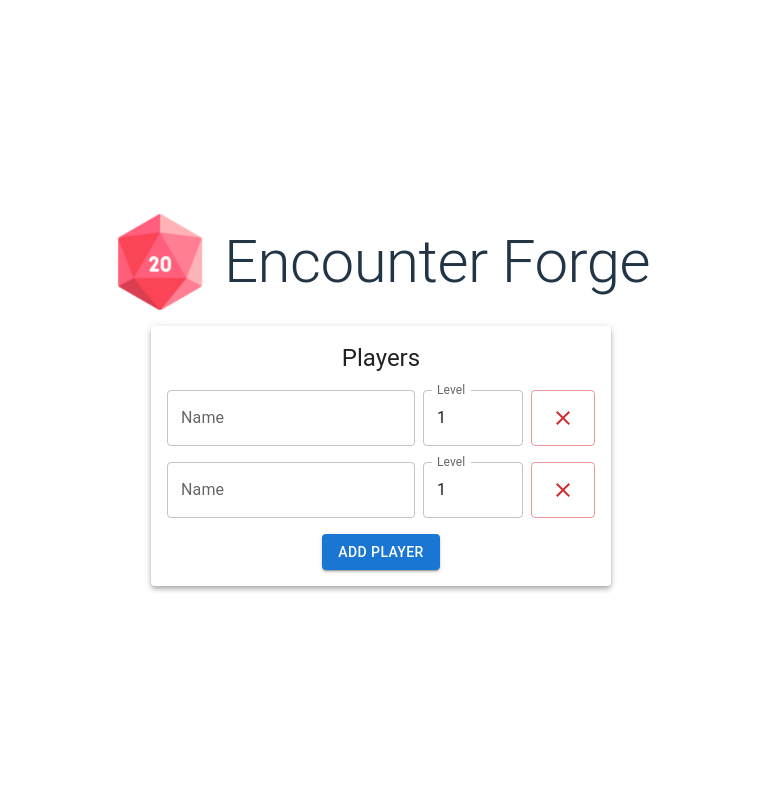
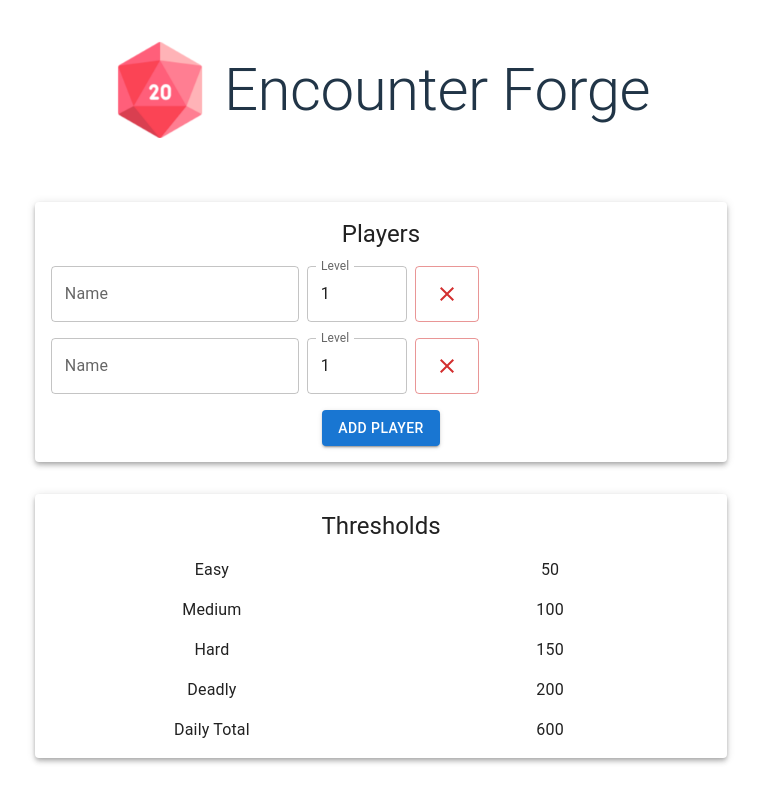
Before and after one commit to eth0net/encounter-forge, a React (Vite) app: page / in a window 1280 px wide. Shown: the whole page, without its empty margins (259-1020 px from the left). Built offline with nearby package versions, Linux system fonts and the light colour scheme.

Commit message:
add thresholds

```diff
--- a/src/components/Forge.tsx
+++ b/src/components/Forge.tsx
@@ -4,6 +4,7 @@ import { useState } from 'react';
 import Player from '../models/Player';
 import PlayerList from './PlayerList';
 import d20 from '/src/assets/d20.png';
+import { Thresholds } from './Thresholds';
 
 const defaultPlayers = [new Player(), new Player()];
 
@@ -12,13 +13,17 @@ export function Forge() {
 
   return (
     <>
-      <Stack direction='row' alignItems='center' spacing={2} mb={2}>
+      <Stack direction='row' alignItems='center' justifyContent='center' spacing={2} mb={8}>
         <img src={d20} className='logo d20' alt='d20' height={96} />
         <Typography variant='h2'>Encounter Forge</Typography>
       </Stack>
 
-      <Stack direction='row' justifyContent='space-around'>
-        <PlayerList players={players} setPlayers={setPlayers} />
+      <Stack direction='row' spacing={4}>
+        <Stack spacing={4}>
+          <PlayerList players={players} setPlayers={setPlayers} />
+
+          <Thresholds players={players} />
+        </Stack>
       </Stack>
     </>
   );
--- a/src/components/PlayerList.tsx
+++ b/src/components/PlayerList.tsx
@@ -23,16 +23,18 @@ export function PlayerList({ players, setPlayers }: PlayersProps) {
       <Stack spacing={2} p={2}>
         <Typography variant='h5'>Players</Typography>
 
-        {players && players.map((player, index) =>
-          <Stack spacing={2} >
+        {players &&
+          <Stack spacing={2}>
+            {players.map((player, index) =>
               <PlayerItem
                 key={index}
                 player={player}
                 onUpdate={(player: Player) => updatePlayer(index, player)}
                 onDelete={() => deletePlayer(index)}
               />
+            )}
           </Stack>
-        )}
+        }
 
         {players?.length === 0 &&
           <Typography>No players</Typography>
--- /dev/null
+++ b/src/components/Thresholds.tsx
@@ -0,0 +1,103 @@
+import Grid from '@mui/material/Grid';
+import Typography from '@mui/material/Typography';
+import { useMemo } from 'react';
+import Player from '../models/Player';
+import Paper from '@mui/material/Paper';
+
+export function Thresholds({ players }: ThresholdsProps) {
+  const calculateThresholds = () => {
+    const xp_table = [
+      { easy: 25, medium: 50, hard: 75, deadly: 100, daily: 300 },
+      { easy: 50, medium: 100, hard: 150, deadly: 200, daily: 600 },
+      { easy: 75, medium: 150, hard: 225, deadly: 400, daily: 1200 },
+      { easy: 125, medium: 250, hard: 375, deadly: 500, daily: 1700 },
+      { easy: 250, medium: 500, hard: 750, deadly: 1100, daily: 3500 },
+      { easy: 300, medium: 600, hard: 900, deadly: 1400, daily: 4000 },
+      { easy: 350, medium: 750, hard: 1100, deadly: 1700, daily: 5000 },
+      { easy: 450, medium: 900, hard: 1400, deadly: 2100, daily: 6000 },
+      { easy: 550, medium: 1100, hard: 1600, deadly: 2400, daily: 7500 },
+      { easy: 600, medium: 1200, hard: 1900, deadly: 2800, daily: 9000 },
+      { easy: 800, medium: 1600, hard: 2400, deadly: 3600, daily: 10500 },
+      { easy: 1000, medium: 2000, hard: 3000, deadly: 4500, daily: 11500 },
+      { easy: 1100, medium: 2200, hard: 3400, deadly: 5100, daily: 13500 },
+      { easy: 1250, medium: 2500, hard: 3800, deadly: 5700, daily: 15000 },
+      { easy: 1400, medium: 2800, hard: 4300, deadly: 6400, daily: 18000 },
+      { easy: 1600, medium: 3200, hard: 4800, deadly: 7200, daily: 20000 },
+      { easy: 2000, medium: 3900, hard: 5900, deadly: 8800, daily: 25000 },
+      { easy: 2100, medium: 4200, hard: 6300, deadly: 9500, daily: 27000 },
+      { easy: 2400, medium: 4900, hard: 7300, deadly: 10900, daily: 30000 },
+      { easy: 2800, medium: 5700, hard: 8500, deadly: 12700, daily: 40000 },
+    ];
+
+    const thresholds = { easy: 0, medium: 0, hard: 0, deadly: 0, daily: 0 };
+
+    players.forEach(player => {
+      const level = player.level - 1;
+      thresholds.easy += xp_table[level].easy ?? 0;
+      thresholds.medium += xp_table[level].medium ?? 0;
+      thresholds.hard += xp_table[level].hard ?? 0;
+      thresholds.deadly += xp_table[level].deadly ?? 0;
+      thresholds.daily += xp_table[level].daily ?? 0;
+    });
+
+    return thresholds;
+  };
+
+  const thresholds = useMemo(calculateThresholds, [players]);
+
+  return (
+    <Paper elevation={4}>
+      <Grid container spacing={2} p={2}>
+        <Grid item xs={12}>
+          <Typography variant='h5'>Thresholds</Typography>
+        </Grid>
+
+        <Grid item xs={6}>
+          <Typography>Easy</Typography>
+        </Grid>
+
+        <Grid item xs={6}>
+          <Typography>{thresholds.easy}</Typography>
+        </Grid>
+
+        <Grid item xs={6}>
+          <Typography>Medium</Typography>
+        </Grid>
+
+        <Grid item xs={6}>
+          <Typography>{thresholds.medium}</Typography>
+        </Grid>
+
+        <Grid item xs={6}>
+          <Typography>Hard</Typography>
+        </Grid>
+
+        <Grid item xs={6}>
+          <Typography>{thresholds.hard}</Typography>
+        </Grid>
+
+        <Grid item xs={6}>
+          <Typography>Deadly</Typography>
+        </Grid>
+
+        <Grid item xs={6}>
+          <Typography>{thresholds.deadly}</Typography>
+        </Grid>
+
+        <Grid item xs={6}>
+          <Typography>Daily Total</Typography>
+        </Grid>
+
+        <Grid item xs={6}>
+          <Typography>{thresholds.daily}</Typography>
+        </Grid>
+      </Grid>
+    </Paper>
+  );
+}
+
+export interface ThresholdsProps {
+  players: Player[];
+}
+
+export default Thresholds;
```
Lines whose indentation alone changed are shown as unchanged.
